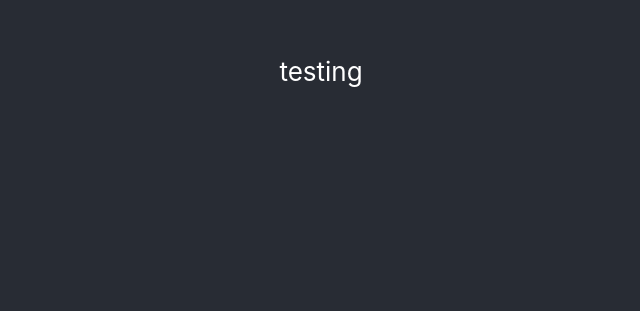
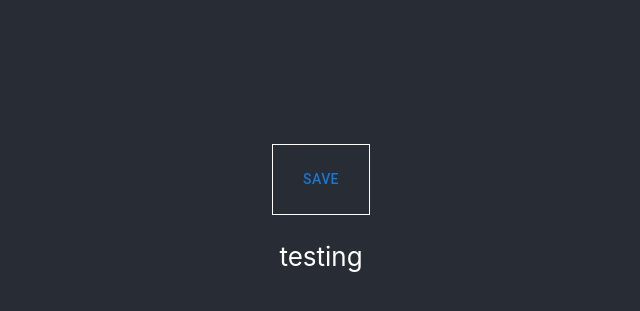
Before and after one commit to Marshall-Artz/library-frontend, a React (Create React App) app: page / in a window 1280 px wide. Shown: the part 179-490 px from the top of the page, without its empty margins (319-959 px from the left). Built offline with nearby package versions, Linux system fonts and the light colour scheme.

Commit message:
initial header component

```diff
--- a/src/App.js
+++ b/src/App.js
@@ -1,18 +1,15 @@
 import './App.css';
 import { Box } from '@mui/system';
+import { Button } from '@mui/material';
 
 function App() {
   return (
     <div className="App">
       <header className="App-header">
+        <Box component="span" sx={{ p: 2, border: '1px solid white' }}>
+          <Button>Save</Button>
+        </Box>
         <p>testing</p>
-        <Box
-          sx={{
-            width: 300,
-            height: 300,
-            backgroundColor: 'primary.light'
-          }}
-        />
       </header>
     </div>
   );
```
